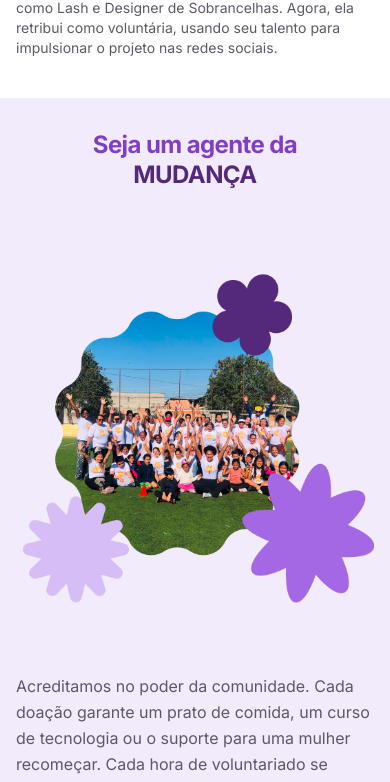
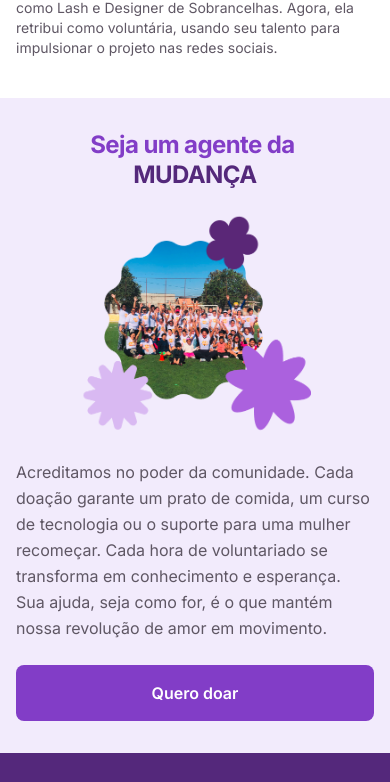
Before and after one commit to Projeto-FrontEnd-Fusion/Aceve-website-development, a Next.js app: page /sobre-nos in a window 390 px wide. Shown: the part 3677-4459 px from the top of the page. Built offline with nearby package versions, Linux system fonts and the light colour scheme; a web font is replaced by a local one.

Commit message:
fix: fix grid and responsive behavior on changemaker section

```diff
--- a/src/features/about-us/components/Changemaker.tsx
+++ b/src/features/about-us/components/Changemaker.tsx
@@ -4,12 +4,12 @@ import floralFrameImage from "@/assets/changemaker.png";
 
 export const Changemaker = () => {
   return (
-    <section className="w-full bg-primary-200 px-4 py-8 tablet:px-8 desktop:px-16">
-      <div className="grid grid-cols-1 gap-6 desktop:grid-cols-2 desktop:items-center">
-        <div className="grid desktop:grid-cols-2 gap-6 text-center desktop:text-left">
-          <h2 className="row-start-1 font-inter font-bold text-2xl tablet:text-[2rem] desktop:text-[2.5rem] leading-tight tracking-tight text-center desktop:text-left order-1">
-            <span className="block tablet:inline text-primary-600">
-              Seja um agente da{" "}
+    <section className="w-full bg-primary-200 px-4 py-8 tablet:px-8 desktop:px-[4.5rem]">
+      <div className="desktop:items-center">
+        <div className="grid grid-cols-1 desktop:grid-cols-[auto_auto] grid-rows-[auto_auto_auto_auto] desktop:grid-rows-[1fr_1fr_1fr] place-items-center desktop:gap-y-0 gap-6 text-center desktop:text-left desktop:w-full">
+          <h2 className="row-start-1 items-center justify-self-center desktop:justify-self-start desktop:self-end font-inter font-bold text-2xl tablet:text-[2.5rem] leading-tight tracking-tight text-center desktop:text-left order-1">
+            <span className="block tablet:inline text-primary-600 whitespace-pre-wrap">
+              {"Seja um agente da "}
             </span>
             <span className="block tablet:inline text-primary-800">
               MUDANÇA
@@ -19,10 +19,10 @@ export const Changemaker = () => {
           <Image
             src={floralFrameImage}
             alt="Imagem institucional decorada com moldura floral"
-            className="object-cover h-auto max-w-full transition-all duration-500 row-start-2 desktop:row-start-1 desktop:col-start-2 desktop:row-span-4"
+            className="object-cover self-center justify-self-center w-[65%] desktop:w-auto desktop:h-[680px] desktop:py-14 h-auto max-w-full transition-all duration-500 row-start-2 desktop:row-start-1 desktop:col-start-2 desktop:row-span-3"
           />
 
-          <p className="desktop:col-start-1 font-inter text-base tablet:text-lg desktop:text-xl leading-relaxed text-grey-600 text-left max-w-full order-3 desktop:order-1">
+          <p className="row-start-3 desktop:row-start-2 desktop:col-start-1 desktop:self-center desktop:justify-self-start desktop:max-w-[34rem] font-inter text-base tablet:text-xl desktop:text-xl leading-relaxed text-grey-600 text-left max-w-full">
             Acreditamos no poder da comunidade. Cada doação garante um prato de
             comida, um curso de tecnologia ou o suporte para uma mulher
             recomeçar. Cada hora de voluntariado se transforma em conhecimento e
@@ -30,11 +30,11 @@ export const Changemaker = () => {
             de amor em movimento.
           </p>
 
-          <div className="desktop:col-start-1 w-full flex justify-center tablet:justify-center desktop:justify-start max-w-full order-4">
+          <div className="desktop:row-start-3 desktop:row-span-2 desktop:self-start w-full flex justify-center tablet:justify-center desktop:justify-start max-w-full">
             <GlobalLink
               href="/quero-doar"
               variant="primary"
-              className="w-80 tablet:w-72 h-14 gap-2 px-5 py-4 text-base font-inter"
+              className="w-full tablet:w-72 h-14 gap-2 px-5 py-4 text-base font-inter font-semibold"
             >
               Quero doar
             </GlobalLink>
```
Also changed, not shown: src/assets/changemaker.png.
